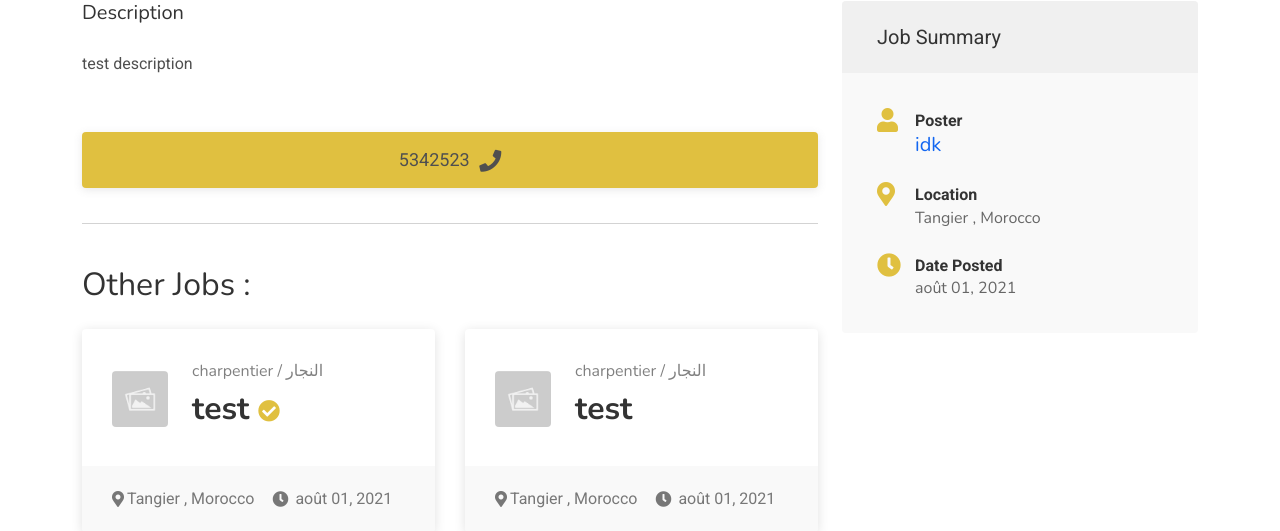
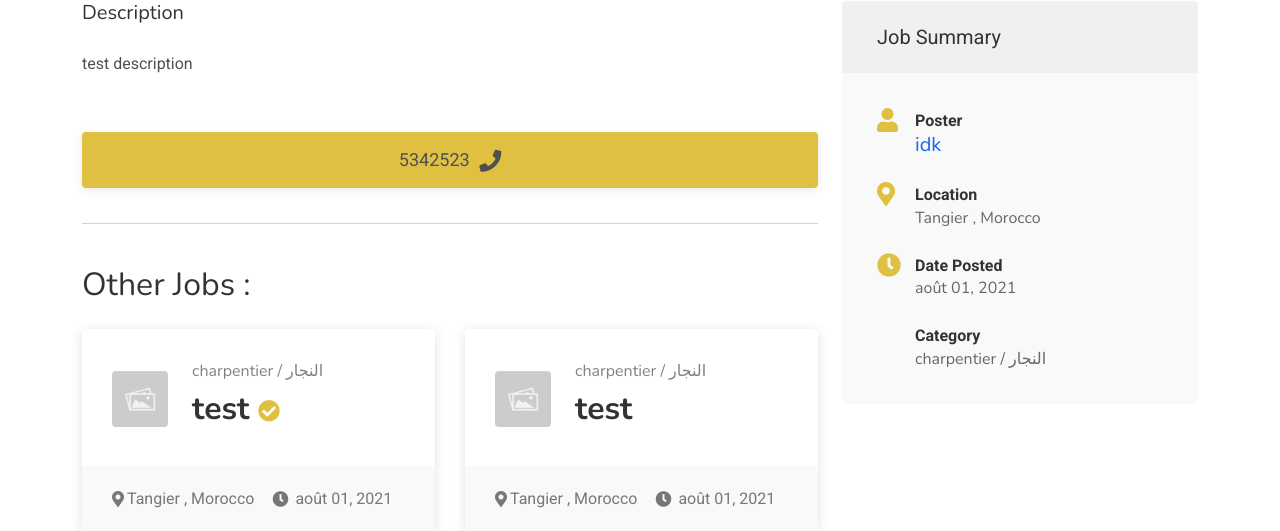
Before and after one commit to Vazimax/eazymax-v2, a Django app: template post/templates/post_detail.html in a window 1280 px wide. Shown: the part 396-927 px from the top of the page. Run offline with Django 3.2, Linux system fonts and the light colour scheme; the template is opened without the code that fills it: values that come from a table or form of the project are taken from there, others are empty; data comes from the database, SQL or seed files in the repository; some libraries are stand-ins or nearby versions; some web fonts are replaced.

Commit message:
updated post detail

```diff
--- a/post/templates/post_detail.html
+++ b/post/templates/post_detail.html
@@ -145,6 +145,11 @@
                     <span>{% trans "Date Posted" %}</span>
                     <h5><i class="fas fa-clock"></i> {{object.date_posted|date:"F d, Y"}}</h5>
                   </li>
+                  <li>
+                    <i class="icon-material-outline-access-time"></i>
+                    <span>{% trans "Category" %}</span>
+                    <h5><i class="fas fa-user-hard-hat"></i> {{object.category}}</h5>
+                  </li>
                 </ul>
               </div>
             </div>
```
